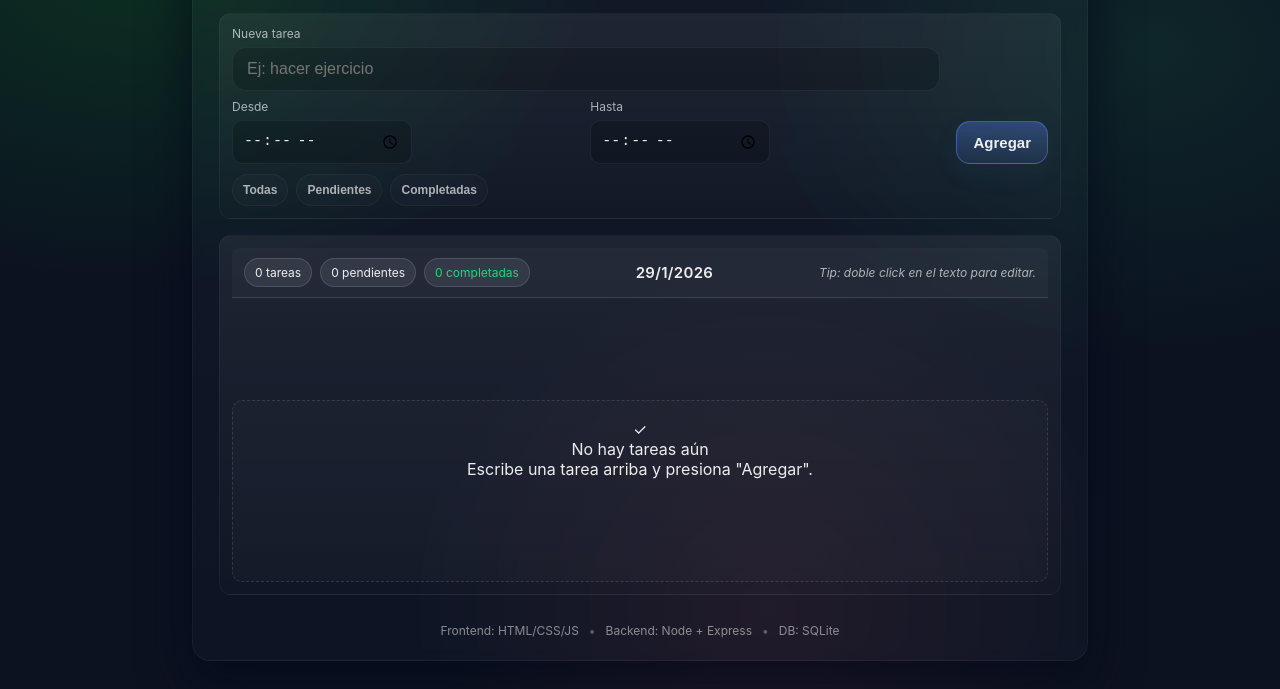
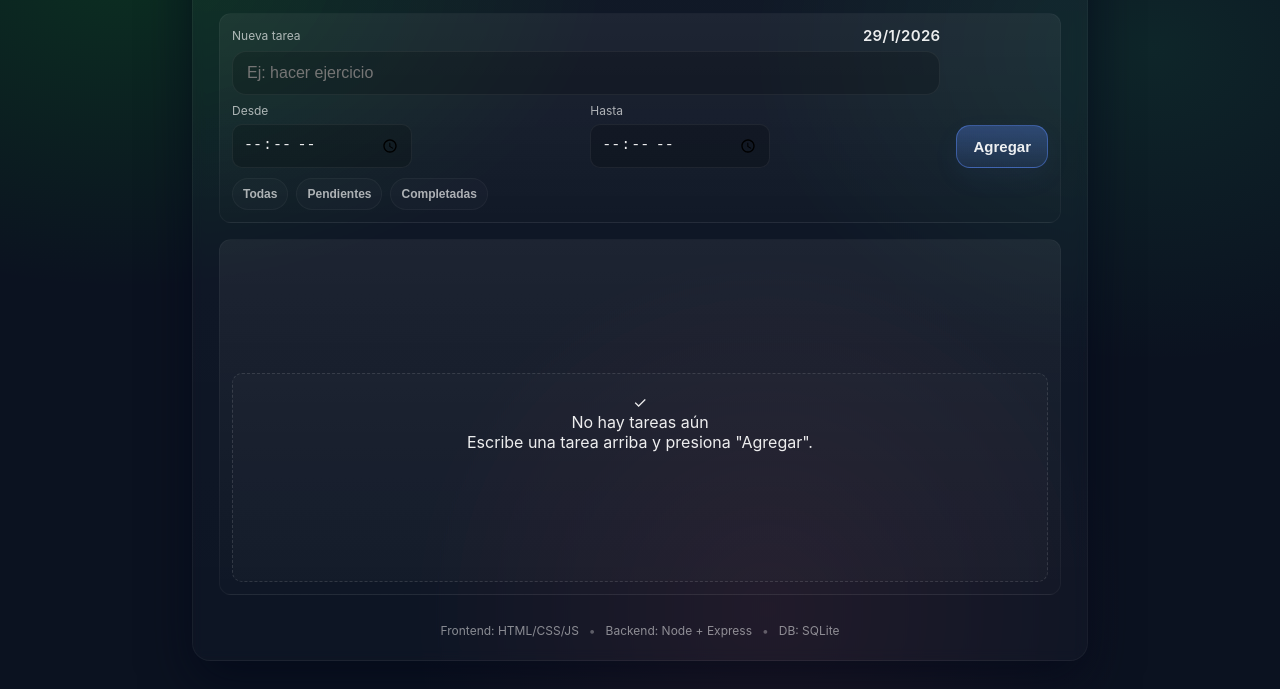
Before and after one commit to AdolfoEs/todoapp, a website: page public/index.html in a window 1280 px wide. Shown: the part 111-800 px from the top of the page. Drawn offline with Linux system fonts and the light colour scheme; no server answers; sample sign-in values are in the browser's storage.

Commit message:
Calendario, nuevos botones, panel mas simplificado

```diff
--- a/public/app.js
+++ b/public/app.js
@@ -44,7 +44,6 @@ const endInput = document.getElementById("endTime");
 const addBtn = document.getElementById("addBtn");
 const list = document.getElementById("taskList");
 
-const counter = document.getElementById("counter");
 const currentDateDisplay = document.getElementById("currentDateDisplay");
 const emptyState = document.getElementById("emptyState");
 
@@ -105,22 +104,6 @@ function render() {
   const total = tasks.length;
   const done = tasks.filter((t) => Number(t.completed) === 1).length;
   const pending = total - done;
-
-  if (counter) {
-    counter.innerHTML = '';
-    const totalBadge = document.createElement('span');
-    totalBadge.className = 'counter-badge counter-total';
-    totalBadge.textContent = `${total} tareas`;
-    const pendingBadge = document.createElement('span');
-    pendingBadge.className = 'counter-badge counter-pending';
-    pendingBadge.textContent = `${pending} pendientes`;
-    const doneBadge = document.createElement('span');
-    doneBadge.className = 'counter-badge counter-done';
-    doneBadge.textContent = `${done} completadas`;
-    counter.appendChild(totalBadge);
-    counter.appendChild(pendingBadge);
-    counter.appendChild(doneBadge);
-  }
 
   if (emptyState) {
     emptyState.classList.toggle("is-hidden", total !== 0);
--- a/public/index.html
+++ b/public/index.html
@@ -32,7 +32,10 @@
         <div class="row">
           <div style="display: grid; gap:8px;">
             <div class="field">
-              <label class="label" for="taskInput">Nueva tarea</label>
+              <div class="label-row" style="display:flex;justify-content:space-between;align-items:center;">
+                <label class="label" for="taskInput">Nueva tarea</label>
+                <span id="currentDateDisplay" class="meta-date"></span>
+              </div>
               <input
                 id="taskInput"
                 class="input"
@@ -69,12 +72,6 @@
       </section>
 
       <section class="panel panel-tasks">
-        <div class="meta">
-          <div class="meta-counter" id="counter" aria-live="polite"></div>
-          <span id="currentDateDisplay" class="meta-date"></span>
-          <span class="hint">Tip: doble click en el texto para editar.</span>
-        </div>
-
         <ul id="taskList" class="list" aria-label="Lista de tareas"></ul>
 
         <div id="emptyState" class="empty is-hidden" aria-live="polite">
--- a/public/style.css
+++ b/public/style.css
@@ -476,6 +476,8 @@ input[type="time"].input {
     .time-row { flex-direction: column; align-items: stretch; }
     .time-row input[type="time"] { max-width: 100%; width: 100%; }
   }
+
+  .footer { display: none; }
 }
 
 /* Tablet: 481–1024px — two-column form and medium card width */
@@ -647,6 +649,9 @@ input[type="time"].input {
   justify-content: center;
   gap: 10px;
   padding: 12px 0 0;
+}
+@media (max-width: 480px) {
+  .footer { display: none; }
 }
 .dot { opacity: 0.6; }
 
--- a/server.js
+++ b/server.js
@@ -51,7 +51,7 @@ function isReadingTask(title) {
 }
 
 // Palabras que marcan una tarea como "gym/entrenamiento" (botón 💪)
-const GYM_KEYWORDS = ['gym', 'deporte', 'correr', 'pesas', 'gimnasio', 'crossfit', 'cross', 'pechamen', 'espalda', 'piernas'];
+const GYM_KEYWORDS = ['gym', 'deporte', 'correr', 'pesas', 'gimnasio', 'crossfit', 'cross', 'pechamen', 'espalda', 'piernas', 'ejercicio', 'entrenar'];
 function isGymTask(title) {
   if (!title || typeof title !== 'string') return 0;
   const t = title.toLowerCase().trim();
```
